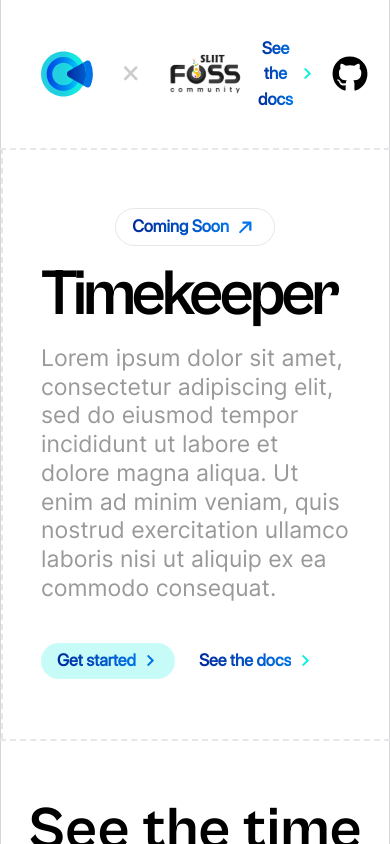
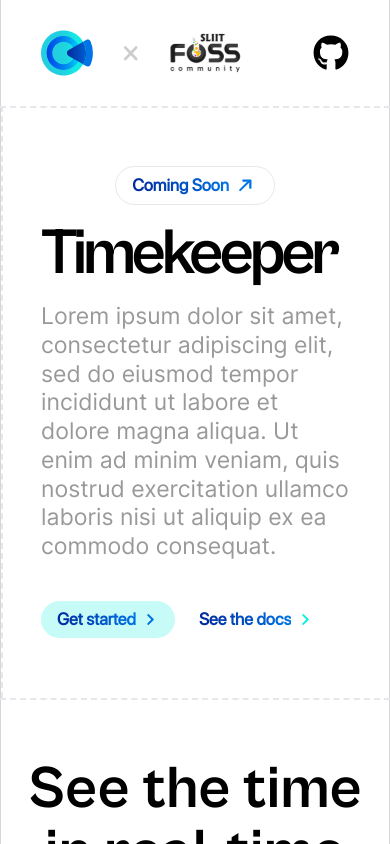
Before and after one commit to sliit-foss/timekeeper-web, a React (Vite) app: page / in a window 390 px wide. Shown: the top 844 px of the page. Built offline with nearby package versions, Linux system fonts and the light colour scheme.

Commit message:
Fix(responsiveness): header doc button visibility

```diff
--- a/src/components/common/layout/header.jsx
+++ b/src/components/common/layout/header.jsx
@@ -11,7 +11,11 @@ const Header = ({ className }) => {
         <FossLogoDark />
       </div>
       <div className="grid place-content-end grid-flow-col items-center">
-        <Button href="#" className="xs:bg-transparent hover:outline-transparent" arrowClassName="text-primary-light">
+        <Button
+          href="#"
+          className="hidden sm:flex bg-transparent hover:outline-transparent"
+          arrowClassName="text-primary-light"
+        >
           See the docs
         </Button>
         <a href="#">
```
